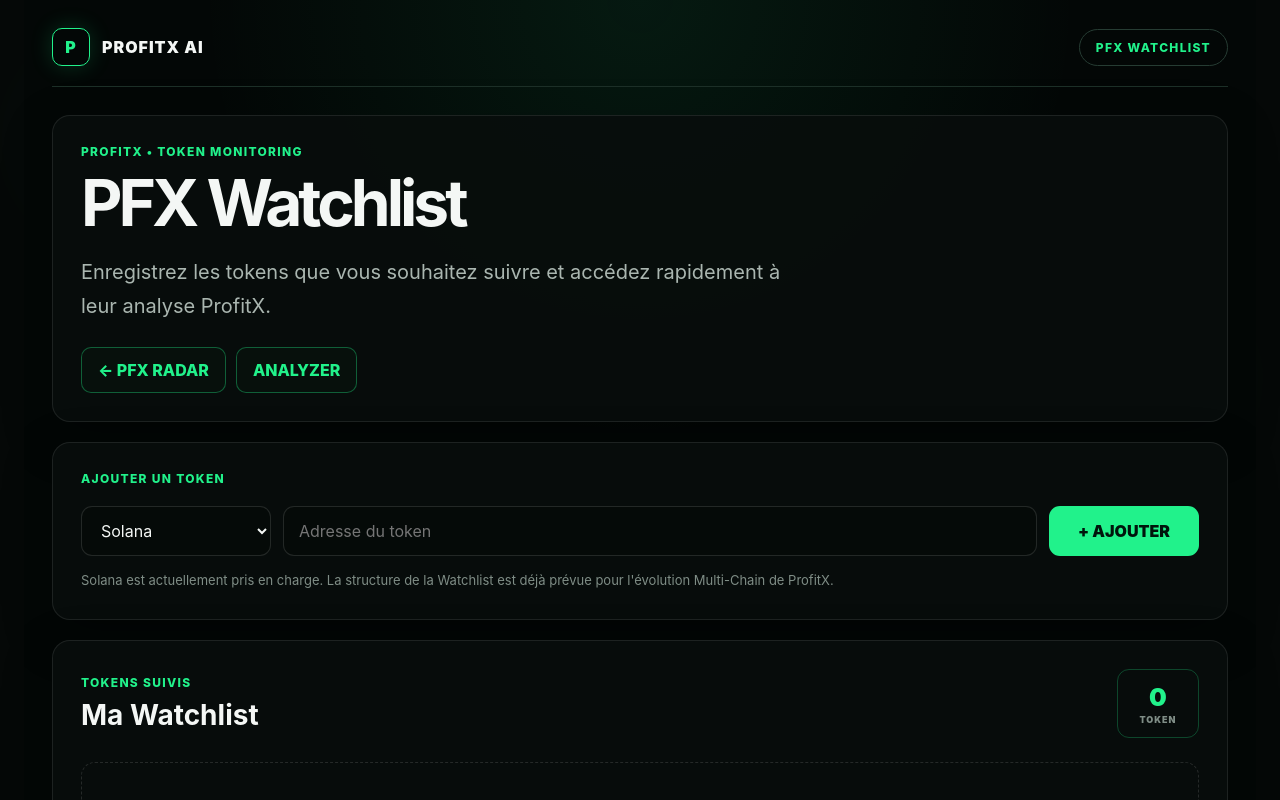
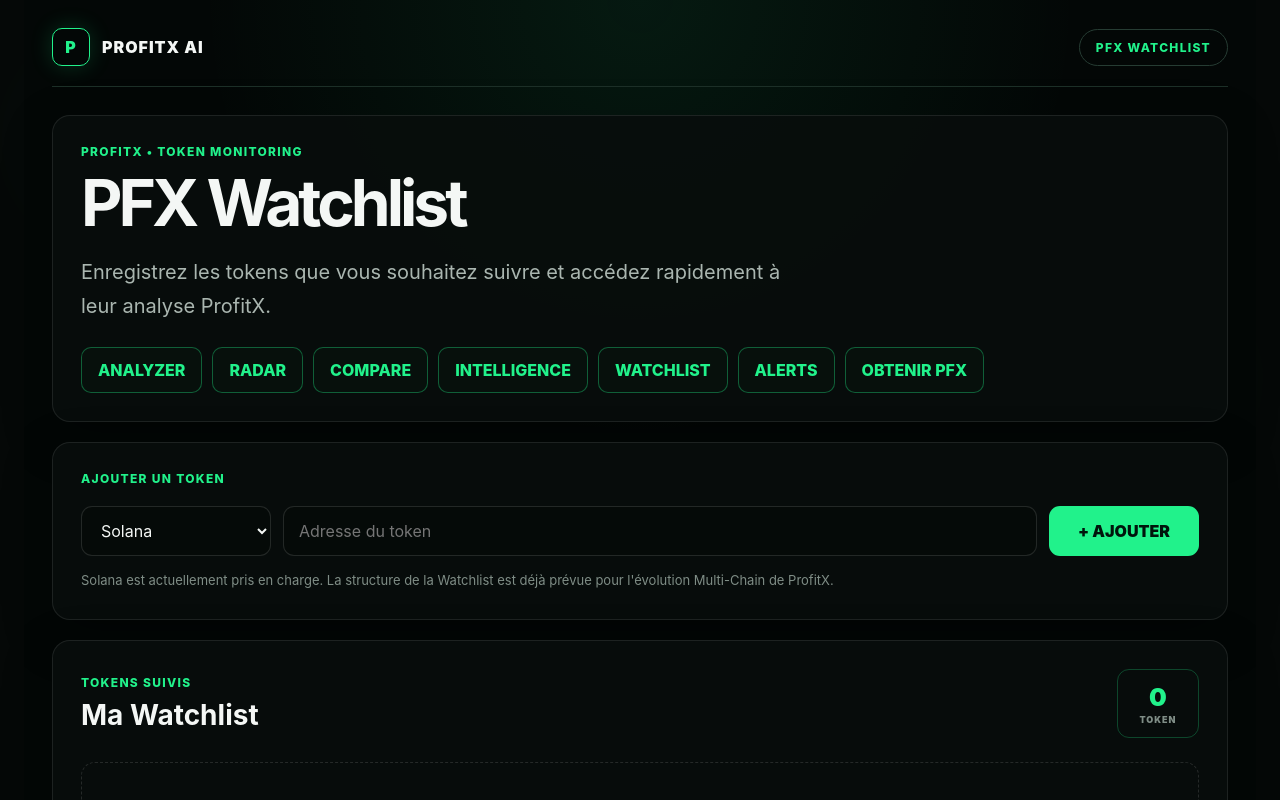
Before and after one commit to willysp062010-art/profitx-ai-analyzer, a Next.js app: page /watchlist in a window 1280 px wide. Shown: the top 800 px of the page. Built offline with nearby package versions, Linux system fonts and the light colour scheme; grey boxes are pictures that could not be loaded.

Commit message:
Update Watchlist navigation with PFX Intelligence

```diff
--- a/pages/watchlist.js
+++ b/pages/watchlist.js
@@ -208,17 +208,57 @@ export default function Watchlist() {
   <button
     type="button"
     className="secondaryButton"
-              onClick={() => router.push("/radar")}
+    onClick={() => router.push("/")}
   >
-              ← PFX RADAR
+    ANALYZER
   </button>
 
   <button
     type="button"
     className="secondaryButton"
-              onClick={() => router.push("/")}
+    onClick={() => router.push("/radar")}
   >
-              ANALYZER
+    RADAR
+  </button>
+
+  <button
+    type="button"
+    className="secondaryButton"
+    onClick={() => router.push("/compare")}
+  >
+    COMPARE
+  </button>
+
+  <button
+    type="button"
+    className="secondaryButton"
+    onClick={() => router.push("/intelligence")}
+  >
+    INTELLIGENCE
+  </button>
+
+  <button
+    type="button"
+    className="secondaryButton"
+    onClick={() => router.push("/watchlist")}
+  >
+    WATCHLIST
+  </button>
+
+  <button
+    type="button"
+    className="secondaryButton"
+    onClick={() => router.push("/alerts")}
+  >
+    ALERTS
+  </button>
+
+  <button
+    type="button"
+    className="secondaryButton"
+    onClick={() => router.push("/obtenir-pfx")}
+  >
+    OBTENIR PFX
   </button>
 </div>
         </section>
```
Lines whose indentation alone changed are shown as unchanged.
